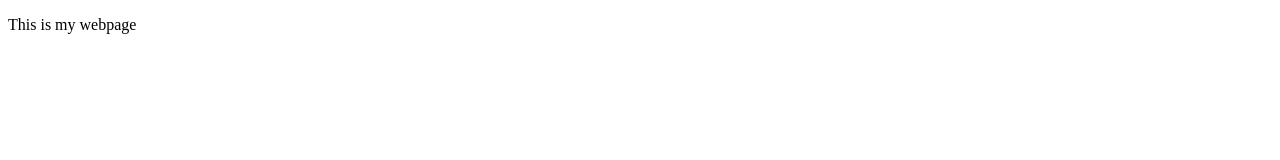
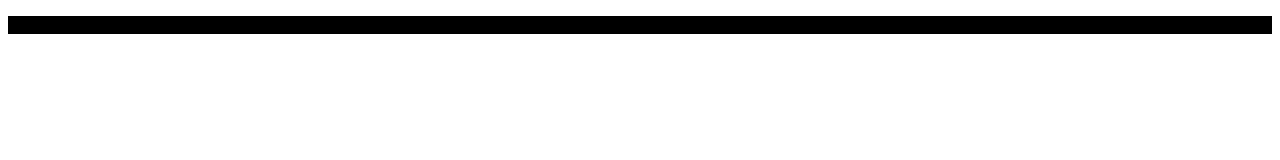
Before and after one commit to bhait/UofM-module-17, a plain HTML site: page index.html in a window 1280 px wide. Drawn offline with Linux system fonts and the light colour scheme.

Commit message:
Update index.html

```diff
--- a/index.html
+++ b/index.html
@@ -5,6 +5,7 @@
     <meta http-equiv="X-UA-Compatible" content="IE=edge">
     <meta name="viewport" content="width=device-width, initial-scale=1.0">
     <title>Document</title>
+    <link href="css/index.css" type="text/css" rel="stylesheet">
 </head>
 <body>
     <p>
```
